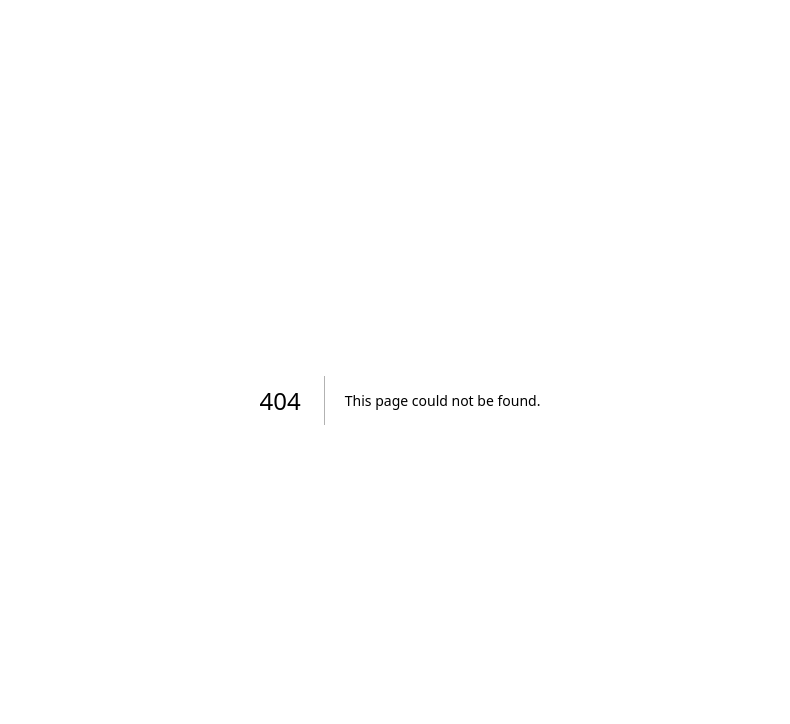
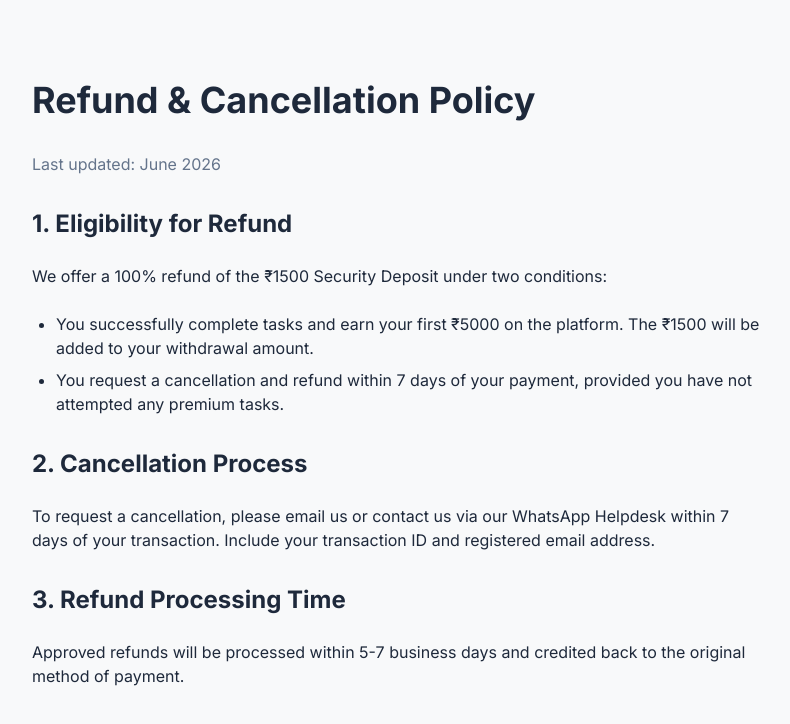
Before and after one commit to pritamraj05/wfh-typing-job, a Next.js app: page /refund in a window 1280 px wide. Before the commit this address had no page. Shown: the top 724 px of the page, without its empty margins (240-1030 px from the left). Built offline with nearby package versions, Linux system fonts and the light colour scheme.

Commit message:
feat: Add legal pages and footer for payment gateway approval

```diff
--- /dev/null
+++ b/src/app/contact/page.tsx
@@ -0,0 +1,31 @@
+export default function ContactPage() {
+  return (
+    <div className="min-h-screen bg-background p-8 md:p-20 text-foreground max-w-4xl mx-auto space-y-6">
+      <h1 className="text-4xl font-bold mb-8">Contact Us</h1>
+      <p className="text-muted-foreground">We are here to help you with any issues or queries.</p>
+
+      <div className="glass-card p-8 mt-8 space-y-6">
+        <div>
+          <h3 className="font-bold text-lg text-primary">Email Support</h3>
+          <p className="text-muted-foreground mt-2">support@microdesk.in</p>
+        </div>
+
+        <div>
+          <h3 className="font-bold text-lg text-primary">Phone & WhatsApp</h3>
+          <p className="text-muted-foreground mt-2">+91 77176 09901</p>
+          <p className="text-sm text-muted-foreground mt-1">(Available Mon-Fri, 10 AM to 6 PM)</p>
+        </div>
+
+        <div>
+          <h3 className="font-bold text-lg text-primary">Registered Address</h3>
+          <p className="text-muted-foreground mt-2">
+            MicroDesk Solutions<br />
+            124 Tech Park, Sector 62<br />
+            Noida, Uttar Pradesh 201309<br />
+            India
+          </p>
+        </div>
+      </div>
+    </div>
+  );
+}
--- a/src/app/page.tsx
+++ b/src/app/page.tsx
@@ -184,6 +184,21 @@ export default function LandingPage() {
         </motion.div>
       </main>
 
+      {/* Footer for Legal Pages */}
+      <footer className="w-full border-t border-white/10 bg-background/50 backdrop-blur-md py-8 z-40 mt-24">
+        <div className="max-w-6xl mx-auto px-6 flex flex-col md:flex-row justify-between items-center gap-4">
+          <div className="text-muted-foreground text-sm">
+            © 2026 MicroDesk Solutions. All rights reserved.
+          </div>
+          <div className="flex gap-6 text-sm text-muted-foreground">
+            <Link href="/terms" className="hover:text-primary transition-colors">Terms</Link>
+            <Link href="/privacy" className="hover:text-primary transition-colors">Privacy Policy</Link>
+            <Link href="/refund" className="hover:text-primary transition-colors">Refund Policy</Link>
+            <Link href="/contact" className="hover:text-primary transition-colors">Contact Us</Link>
+          </div>
+        </div>
+      </footer>
+
       {/* Floating WhatsApp Helpdesk Button */}
       <a
         href="https://wa.me/917717609901?text=Hello%20MicroDesk%20Team,%20I%20need%20help%20with%20my%20typing%20job%20application."
--- /dev/null
+++ b/src/app/privacy/page.tsx
@@ -0,0 +1,20 @@
+export default function PrivacyPage() {
+  return (
+    <div className="min-h-screen bg-background p-8 md:p-20 text-foreground max-w-4xl mx-auto space-y-6">
+      <h1 className="text-4xl font-bold mb-8">Privacy Policy</h1>
+      <p className="text-muted-foreground">Last updated: June 2026</p>
+
+      <h2 className="text-2xl font-bold mt-8">1. Information We Collect</h2>
+      <p>We collect information you provide directly to us, such as when you create or modify your account, contact customer support, or otherwise communicate with us. This may include your name, email address, phone number, and payment information.</p>
+
+      <h2 className="text-2xl font-bold mt-8">2. How We Use Information</h2>
+      <p>We use the information we collect to operate and maintain our platform, process transactions, send related information including confirmations and receipts, and provide customer support.</p>
+
+      <h2 className="text-2xl font-bold mt-8">3. Information Sharing</h2>
+      <p>We do not share your personal information with third parties except as necessary to provide our services, comply with the law, or protect our rights.</p>
+
+      <h2 className="text-2xl font-bold mt-8">4. Data Security</h2>
+      <p>We use reasonable measures to help protect information about you from loss, theft, misuse and unauthorized access.</p>
+    </div>
+  );
+}
--- /dev/null
+++ b/src/app/refund/page.tsx
@@ -0,0 +1,21 @@
+export default function RefundPage() {
+  return (
+    <div className="min-h-screen bg-background p-8 md:p-20 text-foreground max-w-4xl mx-auto space-y-6">
+      <h1 className="text-4xl font-bold mb-8">Refund & Cancellation Policy</h1>
+      <p className="text-muted-foreground">Last updated: June 2026</p>
+
+      <h2 className="text-2xl font-bold mt-8">1. Eligibility for Refund</h2>
+      <p>We offer a 100% refund of the ₹1500 Security Deposit under two conditions:</p>
+      <ul className="list-disc pl-6 space-y-2 mt-4">
+        <li>You successfully complete tasks and earn your first ₹5000 on the platform. The ₹1500 will be added to your withdrawal amount.</li>
+        <li>You request a cancellation and refund within 7 days of your payment, provided you have not attempted any premium tasks.</li>
+      </ul>
+
+      <h2 className="text-2xl font-bold mt-8">2. Cancellation Process</h2>
+      <p>To request a cancellation, please email us or contact us via our WhatsApp Helpdesk within 7 days of your transaction. Include your transaction ID and registered email address.</p>
+
+      <h2 className="text-2xl font-bold mt-8">3. Refund Processing Time</h2>
+      <p>Approved refunds will be processed within 5-7 business days and credited back to the original method of payment.</p>
+    </div>
+  );
+}
--- /dev/null
+++ b/src/app/terms/page.tsx
@@ -0,0 +1,20 @@
+export default function TermsPage() {
+  return (
+    <div className="min-h-screen bg-background p-8 md:p-20 text-foreground max-w-4xl mx-auto space-y-6">
+      <h1 className="text-4xl font-bold mb-8">Terms & Conditions</h1>
+      <p className="text-muted-foreground">Last updated: June 2026</p>
+
+      <h2 className="text-2xl font-bold mt-8">1. Introduction</h2>
+      <p>Welcome to MicroDesk. By accessing our platform, you agree to these Terms and Conditions. Please read them carefully.</p>
+
+      <h2 className="text-2xl font-bold mt-8">2. Platform Usage</h2>
+      <p>Our platform provides a freelance dashboard for micro-tasking and data entry. You agree to use the platform ethically and not to use automated bots to submit work.</p>
+
+      <h2 className="text-2xl font-bold mt-8">3. Premium Subscription / Security Deposit</h2>
+      <p>Access to our premium tasks requires a one-time refundable platform fee (Security Deposit) of ₹1500. This is to filter out spam and ensure quality work. This amount is refundable as per our Refund Policy.</p>
+
+      <h2 className="text-2xl font-bold mt-8">4. Liability</h2>
+      <p>MicroDesk shall not be liable for any indirect, incidental, or consequential damages resulting from the use of our services.</p>
+    </div>
+  );
+}
```
